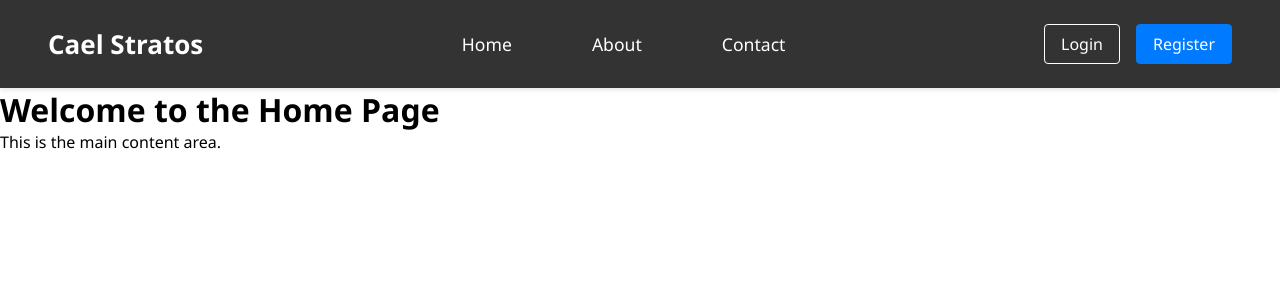
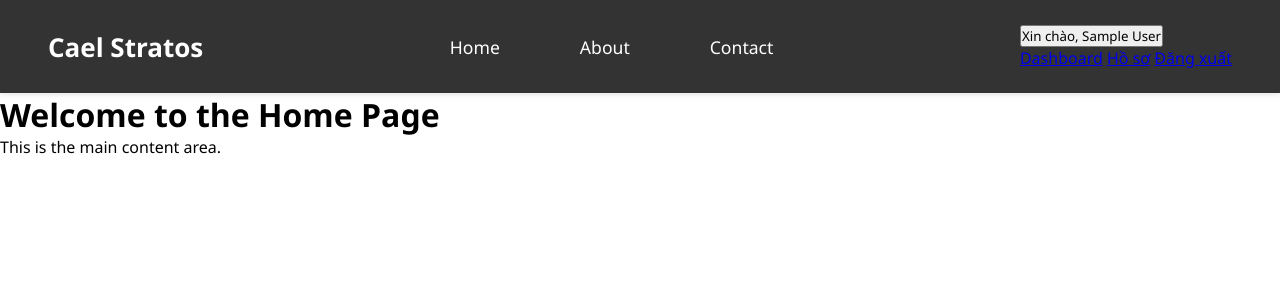
Before and after one commit to TranChinh2901/simple_web_php, a PHP site: page /index.php in a window 1280 px wide. Shown: the top 300 px of the page. Run offline with PHP 8.4, Linux system fonts and the light colour scheme; the visitor is signed in with stand-in values (Sample User, id 1).

Commit message:
fix loi login

```diff
--- a/includes/Header.php
+++ b/includes/Header.php
@@ -1,3 +1,7 @@
+<?php
+session_start();
+?>
+
 <!DOCTYPE html>
 <html lang="en">
 
@@ -22,10 +26,45 @@
             </ul>
         </nav>
 
+        <div class="dropdown">
+            <button>
+                <i class="fas fa-user-circle"></i>
+                <?php
+                if (isset($_SESSION['user_id']) && isset($_SESSION['name'])) {
+                    echo "Xin chào, " . htmlspecialchars($_SESSION['name']);
+                } else {
+                    echo "Tài khoản";
+                }
+                ?>
+                <i class="fas fa-caret-down"></i>
+            </button>
+            <div class="dropdown-content">
+                <?php if (isset($_SESSION['user_id'])): ?>
+                    <?php if (isset($_SESSION['role']) && $_SESSION['role'] == 0): // Vai trò người dùng
+                    ?>
+                        <a href="profile_user.php"><i class="fas fa-user"></i> Hồ sơ</a>
+                        <a href="cart.php"><i class="fas fa-shopping-cart"></i> Giỏ hàng</a>
+                        <a href="logout.php"><i class="fas fa-sign-out-alt"></i> Đăng xuất</a>
+                    <?php elseif (isset($_SESSION['role']) && $_SESSION['role'] == 1): // Vai trò admin
+                    ?>
+                        <a href="admin/index.php"><i class="fas fa-tachometer-alt"></i> Dashboard</a>
+                        <a href="profile_user.php"><i class="fas fa-user"></i> Hồ sơ</a>
+                        <a href="logout.php"><i class="fas fa-sign-out-alt"></i> Đăng xuất</a>
+                    <?php else: ?>
+                        <!-- Trường hợp role không xác định -->
+                        <a href="profile_user.php"><i class="fas fa-user"></i> Hồ sơ</a>
+                        <a href="logout.php"><i class="fas fa-sign-out-alt"></i> Đăng xuất</a>
+                    <?php endif; ?>
+                <?php else: ?>
                     <div class="user-links">
                         <a href="login.php">Login</a>
                         <a href="register.php">Register</a>
                     </div>
+                <?php endif; ?>
+            </div>
+        </div>
+
+
 
         <!-- Hamburger menu for mobile -->
         <div class="hamburger" onclick="toggleMobileMenu()">
@@ -35,6 +74,7 @@
         </div>
     </div>
 
+
     <div class="mobile-menu" id="mobileMenu">
         <div class="close-menu" onclick="toggleMobileMenu()">&times;</div>
         <div class="mobile-menu-content">
@@ -43,10 +83,31 @@
                 <li><a class="a-header" href="about.php" onclick="toggleMobileMenu()">About</a></li>
                 <li><a class="a-header" href="contact.php" onclick="toggleMobileMenu()">Contact</a></li>
             </ul>
+
+            <?php if (isset($_SESSION['user_id'])): ?>
+                <div class="user-links">
+                    <?php if (isset($_SESSION['role']) && $_SESSION['role'] == 0): // Vai trò người dùng
+                    ?>
+                        <a href="profile_user.php" onclick="toggleMobileMenu()"><i class="fas fa-user"></i> Hồ sơ</a>
+                        <a href="cart.php" onclick="toggleMobileMenu()"><i class="fas fa-shopping-cart"></i> Giỏ hàng</a>
+                        <a href="logout.php" onclick="toggleMobileMenu()"><i class="fas fa-sign-out-alt"></i> Đăng xuất</a>
+                    <?php elseif (isset($_SESSION['role']) && $_SESSION['role'] == 1): // Vai trò admin
+                    ?>
+                        <a href="admin/index.php" onclick="toggleMobileMenu()"><i class="fas fa-tachometer-alt"></i> Dashboard</a>
+                        <a href="profile_user.php" onclick="toggleMobileMenu()"><i class="fas fa-user"></i> Hồ sơ</a>
+                        <a href="logout.php" onclick="toggleMobileMenu()"><i class="fas fa-sign-out-alt"></i> Đăng xuất</a>
+                    <?php else: ?>
+                        <!-- Trường hợp role không xác định -->
+                        <a href="profile_user.php" onclick="toggleMobileMenu()"><i class="fas fa-user"></i> Hồ sơ</a>
+                        <a href="logout.php" onclick="toggleMobileMenu()"><i class="fas fa-sign-out-alt"></i> Đăng xuất</a>
+                    <?php endif; ?>
+                </div>
+            <?php else: ?>
                 <div class="user-links">
                     <a href="login.php" onclick="toggleMobileMenu()">Login</a>
                     <a href="register.php" onclick="toggleMobileMenu()">Register</a>
                 </div>
+            <?php endif; ?>
         </div>
     </div>
 
```
Also changed, not shown: includes/Footer.php (+14 -0 lines). Lines whose indentation alone changed are shown as unchanged.
